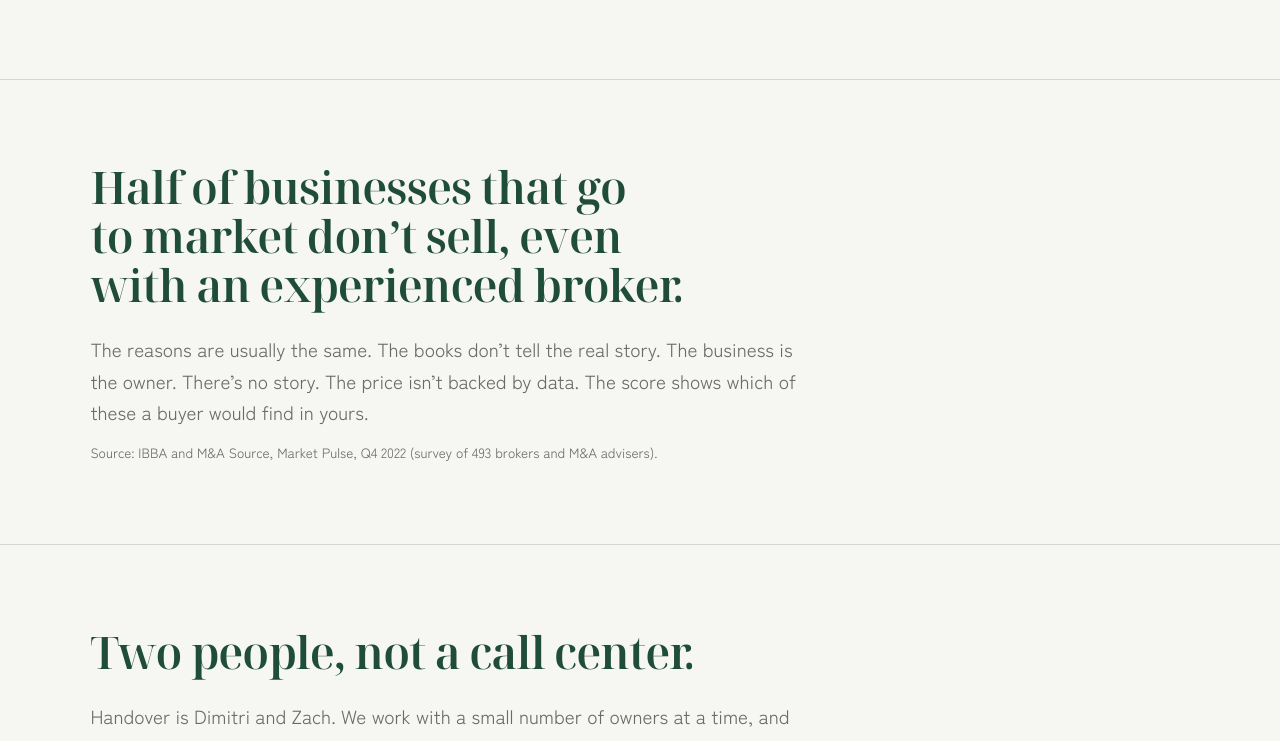
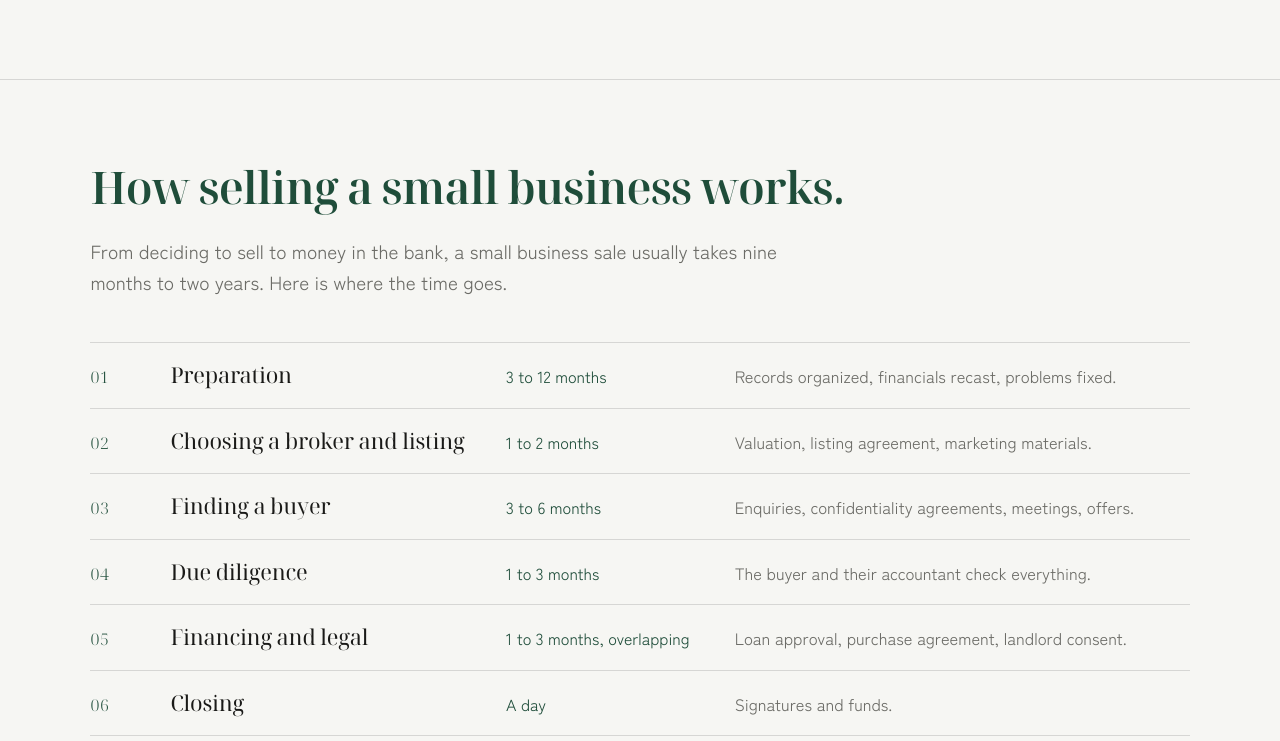
Before and after one commit to Dimlimber/handover, a website: page lp/get-ready-b.html in a window 1280 px wide. Shown: the part 1235-1976 px from the top of the page. Drawn offline with Linux system fonts and the light colour scheme.

Commit message:
Landing page B: how selling a small business works, the stages and their typical times (from the how-long guide), below the quiz
Co-Authored-By: Claude Opus 5.5 <noreply@anthropic.com>

```diff
--- a/lp/get-ready-b.html
+++ b/lp/get-ready-b.html
@@ -148,6 +148,13 @@ body{--sec:clamp(52px,6.4vw,108px)}
 /* what the score tells you */
 .tells{margin-top:48px;display:grid;grid-template-columns:repeat(3,minmax(0,1fr));gap:36px 56px}
 @media (max-width:900px){.tells{grid-template-columns:1fr;gap:26px;margin-top:34px}}
+.stages{margin-top:44px;border-bottom:1px solid var(--hair)}
+.stages li{display:grid;grid-template-columns:52px minmax(0,1.15fr) minmax(0,.75fr) minmax(0,1.7fr);gap:0 28px;align-items:baseline;padding:18px 0;border-top:1px solid var(--hair)}
+.stages .n{font:300 16px/1 var(--serif);letter-spacing:.04em;color:var(--green)}
+.stages h3{font:400 clamp(20px,1.7vw,24px)/1.25 var(--serif);letter-spacing:-.01em}
+.stages .t{font-size:16px;color:var(--green);font-variant-numeric:lining-nums tabular-nums}
+.stages .d{font-size:16.5px;line-height:1.55;color:var(--ink2)}
+@media (max-width:760px){.stages{margin-top:34px}.stages li{grid-template-columns:36px minmax(0,1fr);gap:2px 12px;padding:16px 0}.stages .t,.stages .d{grid-column:2}}
 /* who we are, compact */
 .ppl{margin-top:40px}
 .ppl figure{grid-template-columns:96px minmax(0,1fr);gap:22px}
@@ -209,6 +216,24 @@ body{--sec:clamp(52px,6.4vw,108px)}
 
   <section>
     <div class="w">
+      <h2 class="h">How selling a small business works.</h2>
+      <p class="intro">From deciding to sell to money in the bank, a small business sale usually takes nine months to two years. Here is where the time goes.</p>
+      <ol class="stages">
+        <li><span class="n">01</span><h3>Preparation</h3><p class="t">3 to 12 months</p><p class="d">Records organized, financials recast, problems fixed.</p></li>
+        <li><span class="n">02</span><h3>Choosing a broker and listing</h3><p class="t">1 to 2 months</p><p class="d">Valuation, listing agreement, marketing materials.</p></li>
+        <li><span class="n">03</span><h3>Finding a buyer</h3><p class="t">3 to 6 months</p><p class="d">Enquiries, confidentiality agreements, meetings, offers.</p></li>
+        <li><span class="n">04</span><h3>Due diligence</h3><p class="t">1 to 3 months</p><p class="d">The buyer and their accountant check everything.</p></li>
+        <li><span class="n">05</span><h3>Financing and legal</h3><p class="t">1 to 3 months, overlapping</p><p class="d">Loan approval, purchase agreement, landlord consent.</p></li>
+        <li><span class="n">06</span><h3>Closing</h3><p class="t">A day</p><p class="d">Signatures and funds.</p></li>
+        <li><span class="n">07</span><h3>Handover</h3><p class="t">1 to 12 months</p><p class="d">You stay on to train the new owner, as agreed in the deal.</p></li>
+      </ol>
+      <p class="intro">You cannot do much about how long it takes for the right buyer to appear. You can do a great deal about everything after they do. A prepared seller can get through due diligence in four to six weeks. An unprepared one can take four months, and risks losing the buyer.</p>
+      <p class="more"><a class="lk" href="/guides/how-long-does-it-take-to-sell-a-small-business.html">How long it takes, stage by stage</a> · <a class="lk" href="/guides/how-to-prepare-a-business-for-sale.html">How to prepare a business for sale</a></p>
+    </div>
+  </section>
+
+  <section>
+    <div class="w">
       <h2 class="h">Half of businesses that go to market don’t sell, even with an experienced broker.</h2>
       <p class="intro">The reasons are usually the same. The books don’t tell the real story. The business is the owner. There’s no story. The price isn’t backed by data. The score shows which of these a buyer would find in yours.</p>
       <p class="src">Source: IBBA and M&amp;A Source, Market Pulse, Q4 2022 (survey of 493 brokers and M&amp;A advisers).</p>
```
